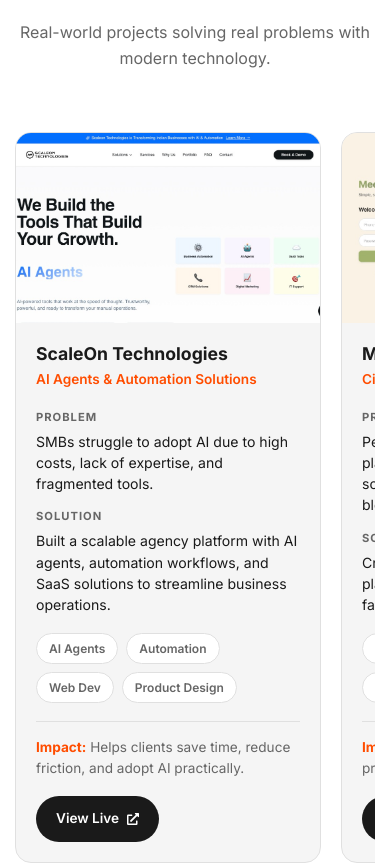
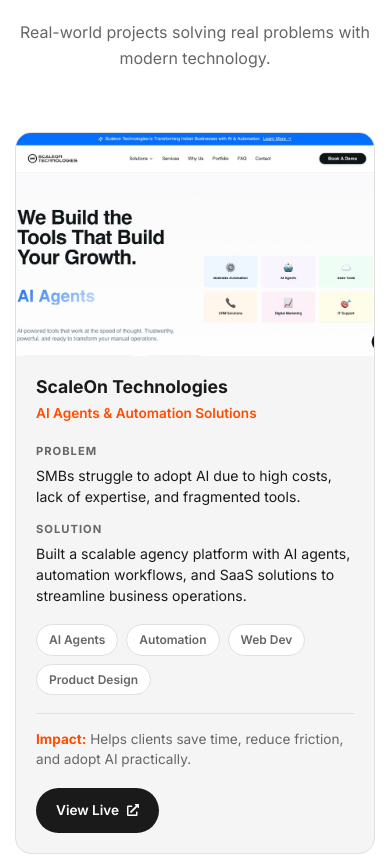
Before and after one commit to ShyamCoder2024/Portfolio, a React (Vite) app: page / in a window 390 px wide. Shown: the part 3180-4045 px from the top of the page. Built offline with nearby package versions, Linux system fonts and the light colour scheme.

Commit message:
Remove mobile carousel, use stacked cards with 30px gap

```diff
--- a/src/components/Projects.css
+++ b/src/components/Projects.css
@@ -245,26 +245,11 @@
     }
 }
 
-/* Responsive - Mobile: Horizontal Carousel */
+/* Responsive - Mobile */
 @media (max-width: 700px) {
     .projects-grid {
-        display: flex;
-        overflow-x: auto;
-        scroll-snap-type: x mandatory;
-        gap: 20px;
-        padding-bottom: 20px;
-        -webkit-overflow-scrolling: touch;
-        scrollbar-width: none;
-    }
-
-    .projects-grid::-webkit-scrollbar {
-        display: none;
-    }
-
-    .project-card {
-        flex: 0 0 85%;
-        scroll-snap-align: center;
-        min-width: 280px;
+        grid-template-columns: 1fr;
+        gap: 30px;
     }
 
     .projects-title {
```
